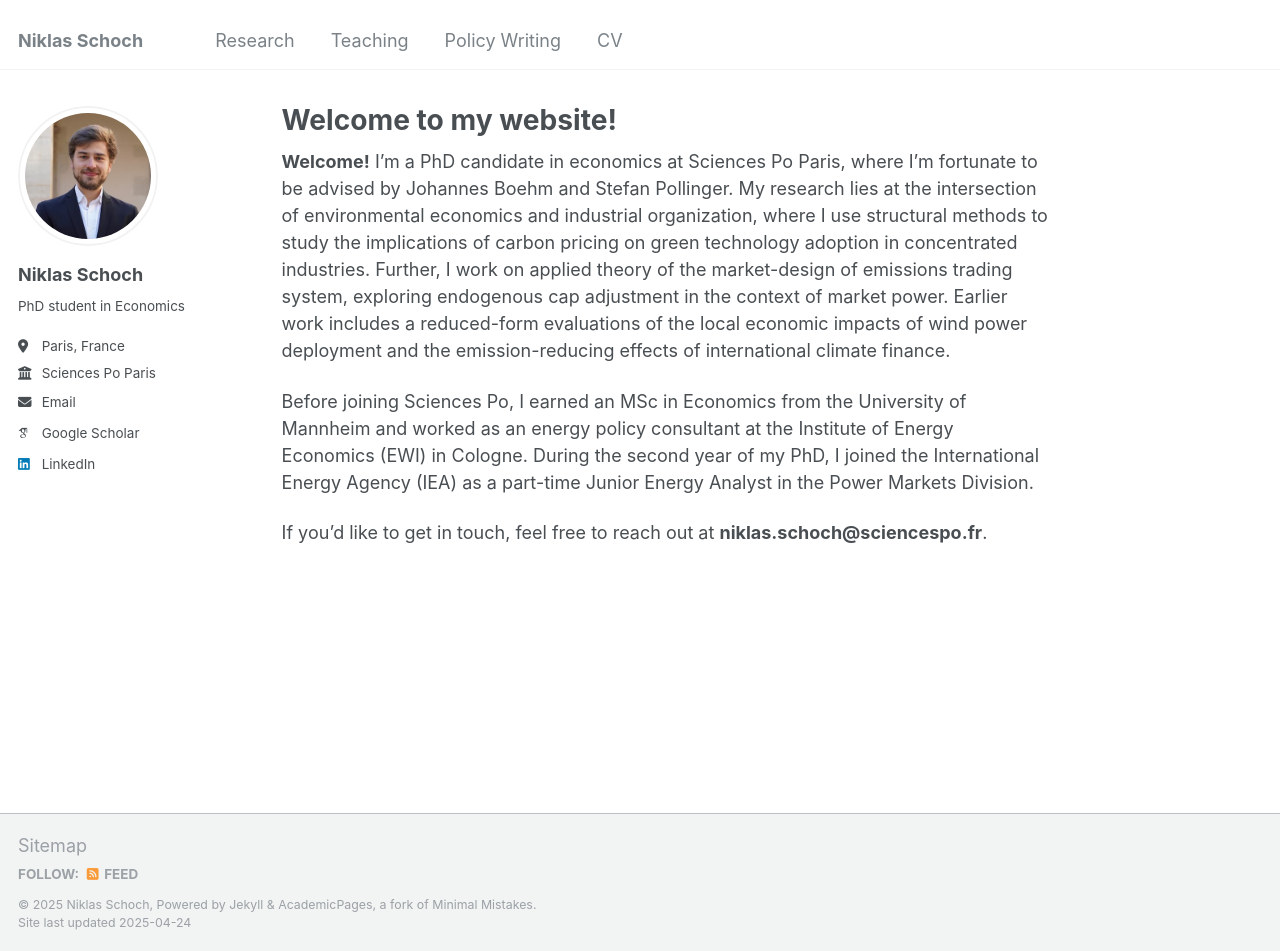
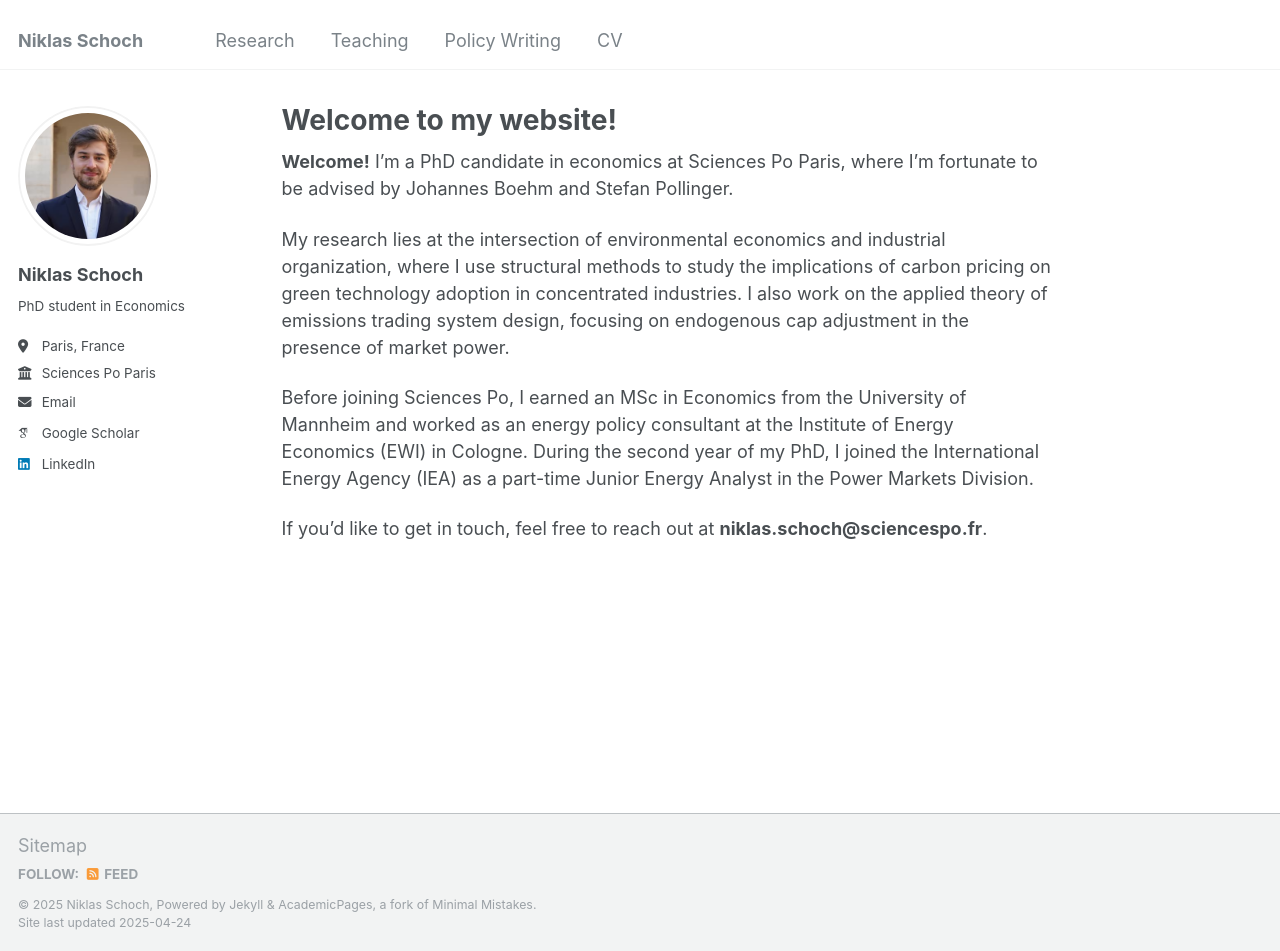
Before and after one commit to niklasschoch/niklasschoch.github.io, a Jekyll site: the page built from _pages/about.md, in a window 1280 px wide and 951 px high. Built offline with Jekyll 4.4.1, drawn with Linux system fonts in a browser that asks for light colours; some web fonts are replaced.

Commit message:
Update about.md
Signed-off-by: niklasschoch <74817881+niklasschoch@users.noreply.github.com>

```diff
--- a/_pages/about.md
+++ b/_pages/about.md
@@ -7,7 +7,9 @@ redirect_from:
   - /about.html
 ---
 
-**Welcome!** I’m a PhD candidate in economics at Sciences Po Paris, where I’m fortunate to be advised by Johannes Boehm and Stefan Pollinger. My research lies at the intersection of environmental economics and industrial organization, where I use structural methods to study the implications of carbon pricing on green technology adoption in concentrated industries. Further, I work on applied theory of the market-design of emissions trading system, exploring endogenous cap adjustment in the context of market power. Earlier work includes a reduced-form evaluations of the local economic impacts of wind power deployment and the emission-reducing effects of international climate finance.
+**Welcome!** I’m a PhD candidate in economics at Sciences Po Paris, where I’m fortunate to be advised by Johannes Boehm and Stefan Pollinger.
+
+My research lies at the intersection of environmental economics and industrial organization, where I use structural methods to study the implications of carbon pricing on green technology adoption in concentrated industries. I also work on the applied theory of emissions trading system design, focusing on endogenous cap adjustment in the presence of market power.
 
 Before joining Sciences Po, I earned an MSc in Economics from the University of Mannheim and worked as an energy policy consultant at the Institute of Energy Economics (EWI) in Cologne. During the second year of my PhD, I joined the International Energy Agency (IEA) as a part-time Junior Energy Analyst in the Power Markets Division.
 
```
